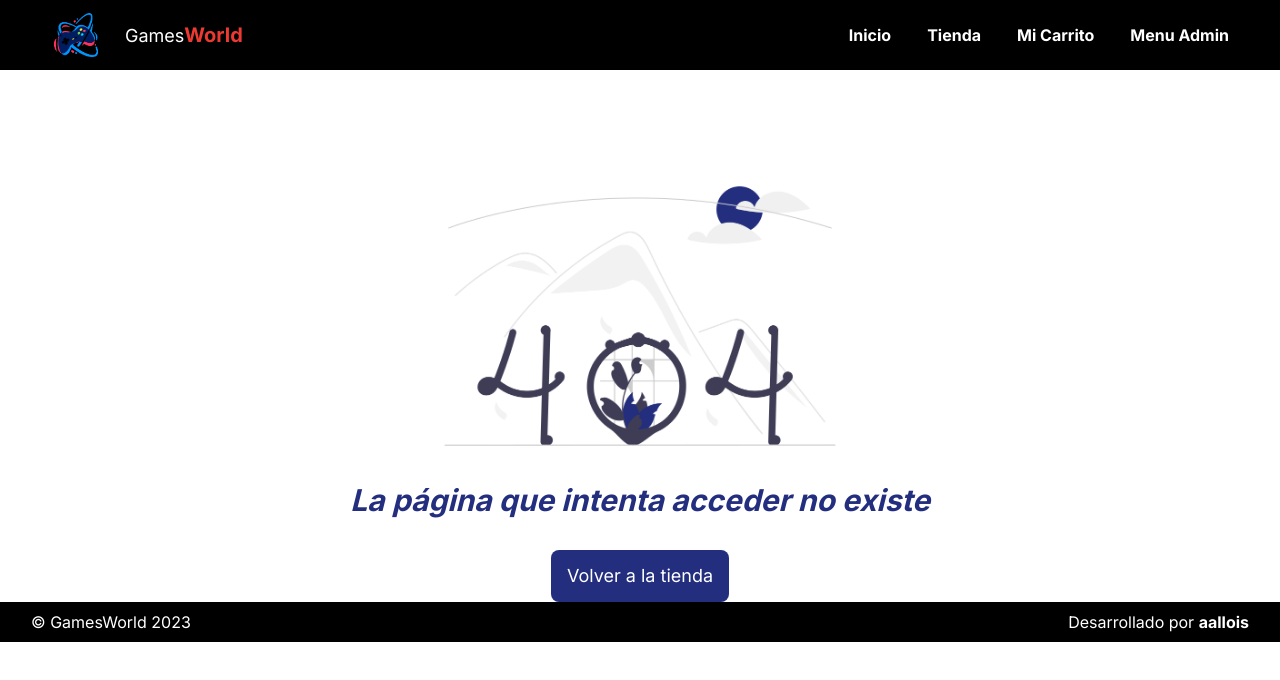
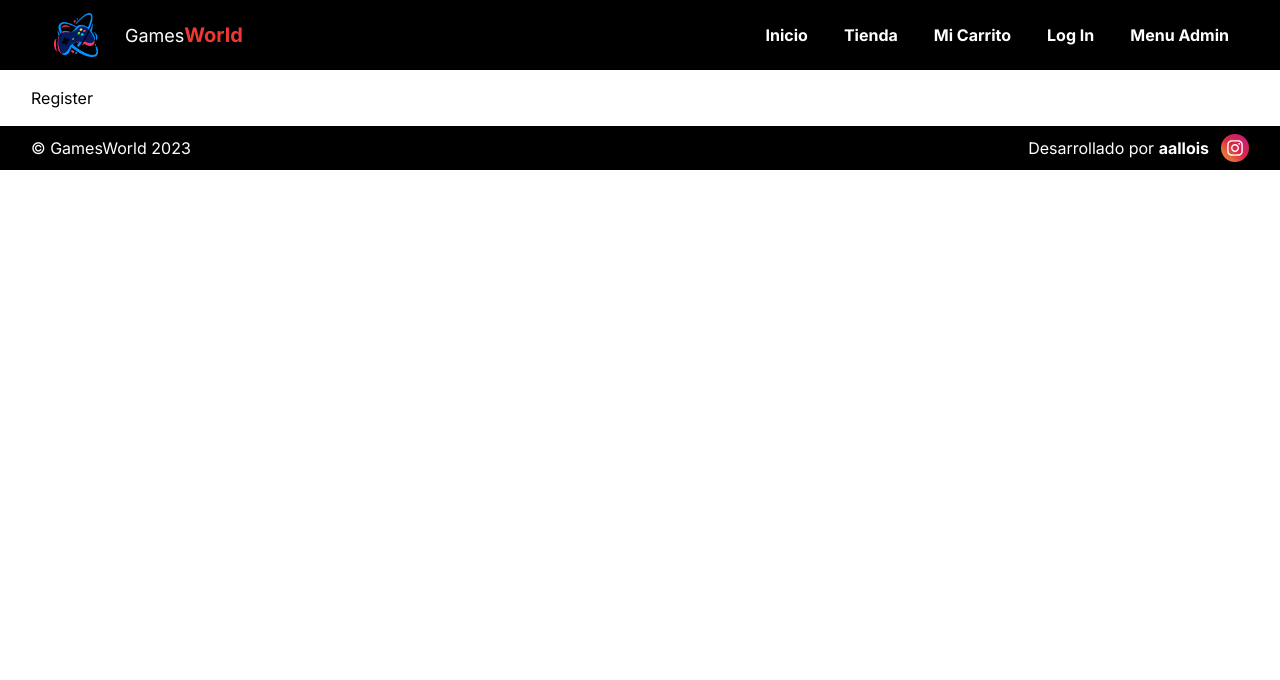
Before and after one commit to alloisa2005/entrega-app, a Next.js app: page /user/register in a window 1280 px wide. Before the commit this address had no page. Shown: the top 680 px of the page. Built offline with nearby package versions, Linux system fonts and the light colour scheme.

Commit message:
Creando funciones de cloudinary

```diff
--- a/src/app/globals.css
+++ b/src/app/globals.css
@@ -9,3 +9,11 @@
 .alturaMinima {
   @apply min-h-[calc(100vh-125px)]
 }
+
+.instagram{
+  background: #f09433;
+  background: -moz-linear-gradient(45deg, #f09433 0%, #e6683c 25%, #dc2743 50%, #cc2366 75%, #bc1888 100%);
+  background: -webkit-linear-gradient(45deg, #f09433 0%,#e6683c 25%,#dc2743 50%,#cc2366 75%,#bc1888 100%);
+  background: linear-gradient(45deg, #f09433 0%,#e6683c 25%,#dc2743 50%,#cc2366 75%,#bc1888 100%);
+  filter: progid:DXImageTransform.Microsoft.gradient( startColorstr='#f09433', endColorstr='#bc1888',GradientType=1 );
+}
--- /dev/null
+++ b/src/app/user/login/page.jsx
@@ -0,0 +1,11 @@
+import React from 'react'
+
+const Login = () => {
+  return (
+    <div className='contenedor my-4'>
+      <p>Login</p>
+    </div>
+  )
+}
+
+export default Login
--- /dev/null
+++ b/src/app/user/register/page.jsx
@@ -0,0 +1,11 @@
+import React from 'react'
+
+const Register = () => {
+  return (
+    <div className='contenedor my-4'>
+      <p>Register</p>
+    </div>
+  )
+}
+
+export default Register
--- a/src/components/Footer.jsx
+++ b/src/components/Footer.jsx
@@ -1,4 +1,4 @@
-import React from 'react'
+import { AiOutlineInstagram } from 'react-icons/ai'
 
 const Footer = () => {
 
@@ -8,7 +8,12 @@ const Footer = () => {
     <footer className='bg-black text-white py-2'>
       <div className='contenedor h-full flex flex-col gap-2 items-center justify-between md:flex-row'>
         <p>&copy; GamesWorld {anio}</p>
-        <p>Desarrollado por <span className='text-md font-bold'>aallois</span></p>
+        <div className='flex items-center gap-3'>
+          <p>Desarrollado por <span className='text-md font-bold'>aallois</span></p>
+          <div className='w-7 h-7 instagram overflow-hidden rounded-full p-1 hover:cursor-pointer hover:scale-105 ease-in duration-300'>
+            <AiOutlineInstagram size={20} className='h-full w-full' />
+          </div>
+        </div>
       </div>
     </footer>
   )
--- a/src/utils/navbarLinks.js
+++ b/src/utils/navbarLinks.js
@@ -16,6 +16,11 @@ export const navbarLinks = [
   },
   {
     id: 4,
+    title: 'Log In',
+    path: '/user/login'
+  },
+  {
+    id: 5,
     title: 'Menu Admin',
     path: '/admin/productos'
   },
```
